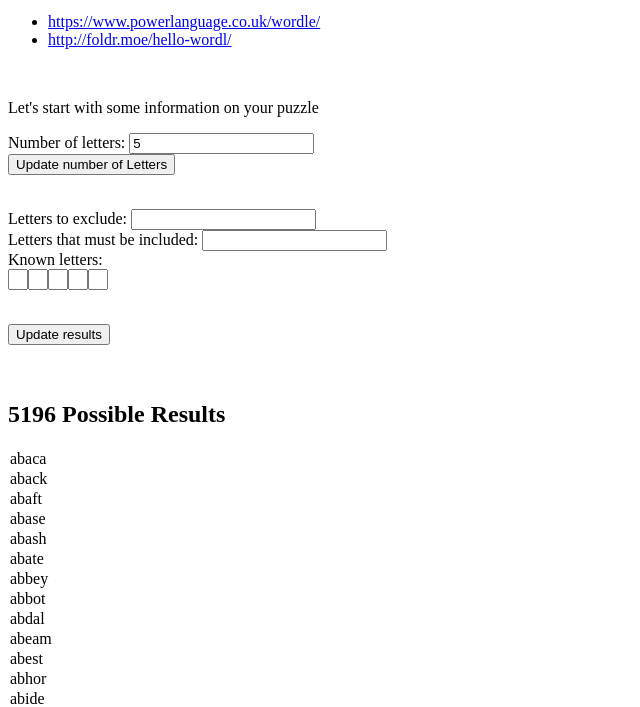
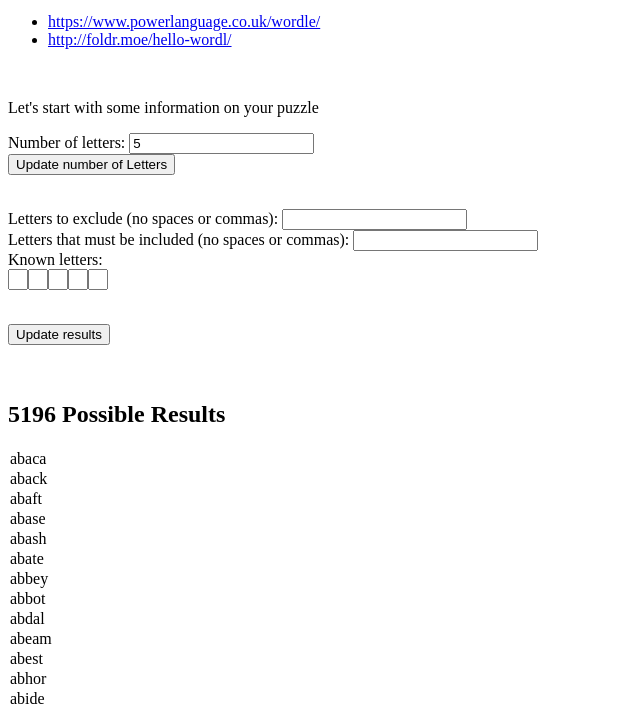
Before and after one commit to benwang93/wordle_solver, a plain HTML site: page index.html in a window 1280 px wide. Shown: the part 87-794 px from the top of the page, without its empty margins (0-640 px from the left). Drawn offline with Linux system fonts and the light colour scheme.

Commit message:
Clearer instructions

```diff
--- a/index.html
+++ b/index.html
@@ -29,17 +29,17 @@
     <br>
 
     <div>
-        <label for="disallowedLetters">Letters to exclude:</label>
+        <label for="disallowedLetters">Letters to exclude (no spaces or commas):</label>
         <input type="text" name="disallowedLetters" id="disallowedLetters" value="">
         <br>
 
-        <label for="requiredLetters">Letters that must be included:</label>
+        <label for="requiredLetters">Letters that must be included (no spaces or commas):</label>
         <input type="text" name="requiredLetters" id="requiredLetters" value="">
         <br>
 
         <label for="knownLetters">Known letters:</label>
         <form id="knownLettersForm">
-            <!-- <input type="text" name="requiredLetters" id="requiredLetters" value="" style="width: 20px;">-->
+            <!-- <input type="text" name="knownLetter#" id="knownLetter#" value="" style="width: 20px;">-->
         </form>
         <br>
 
```
